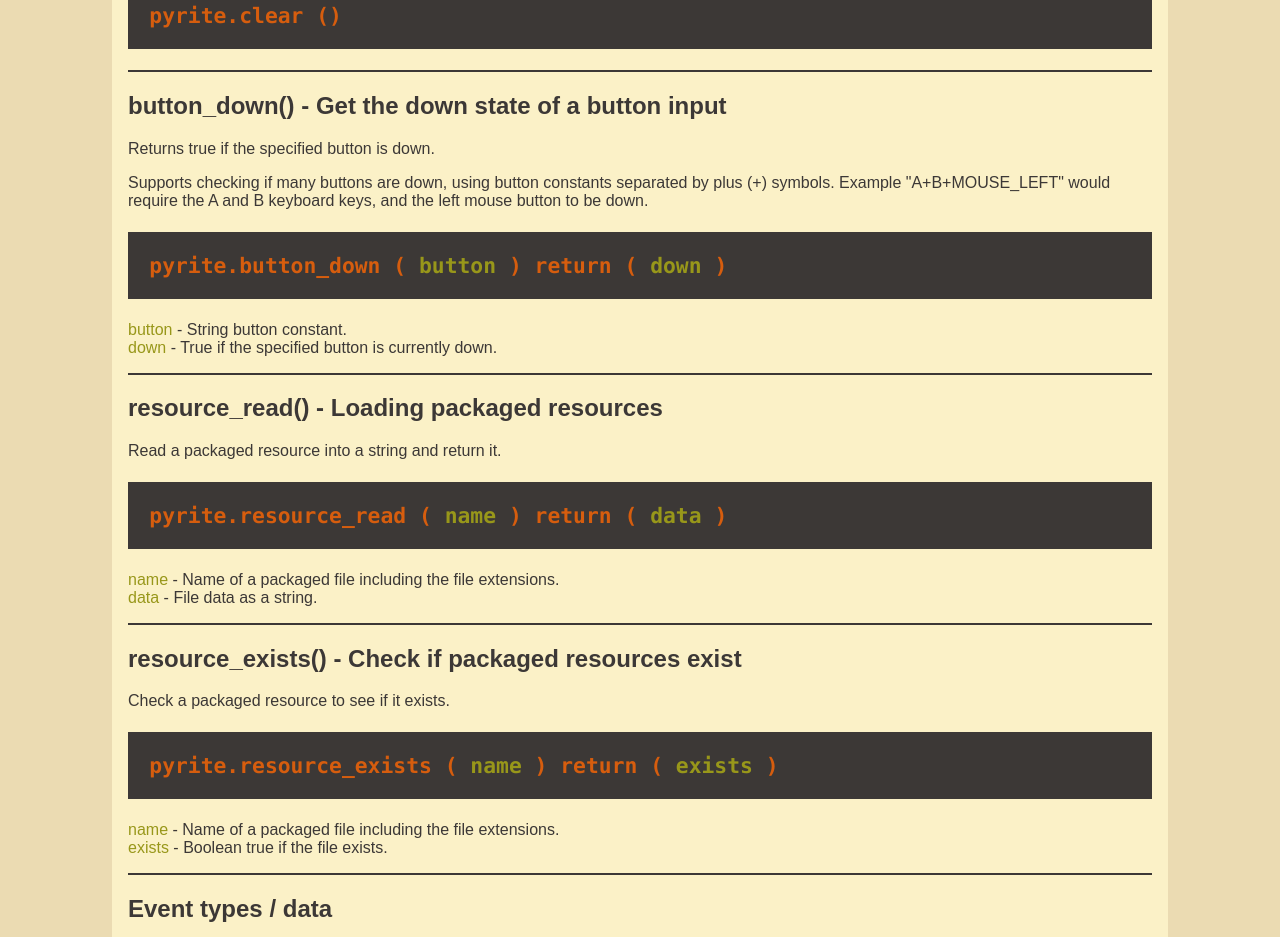
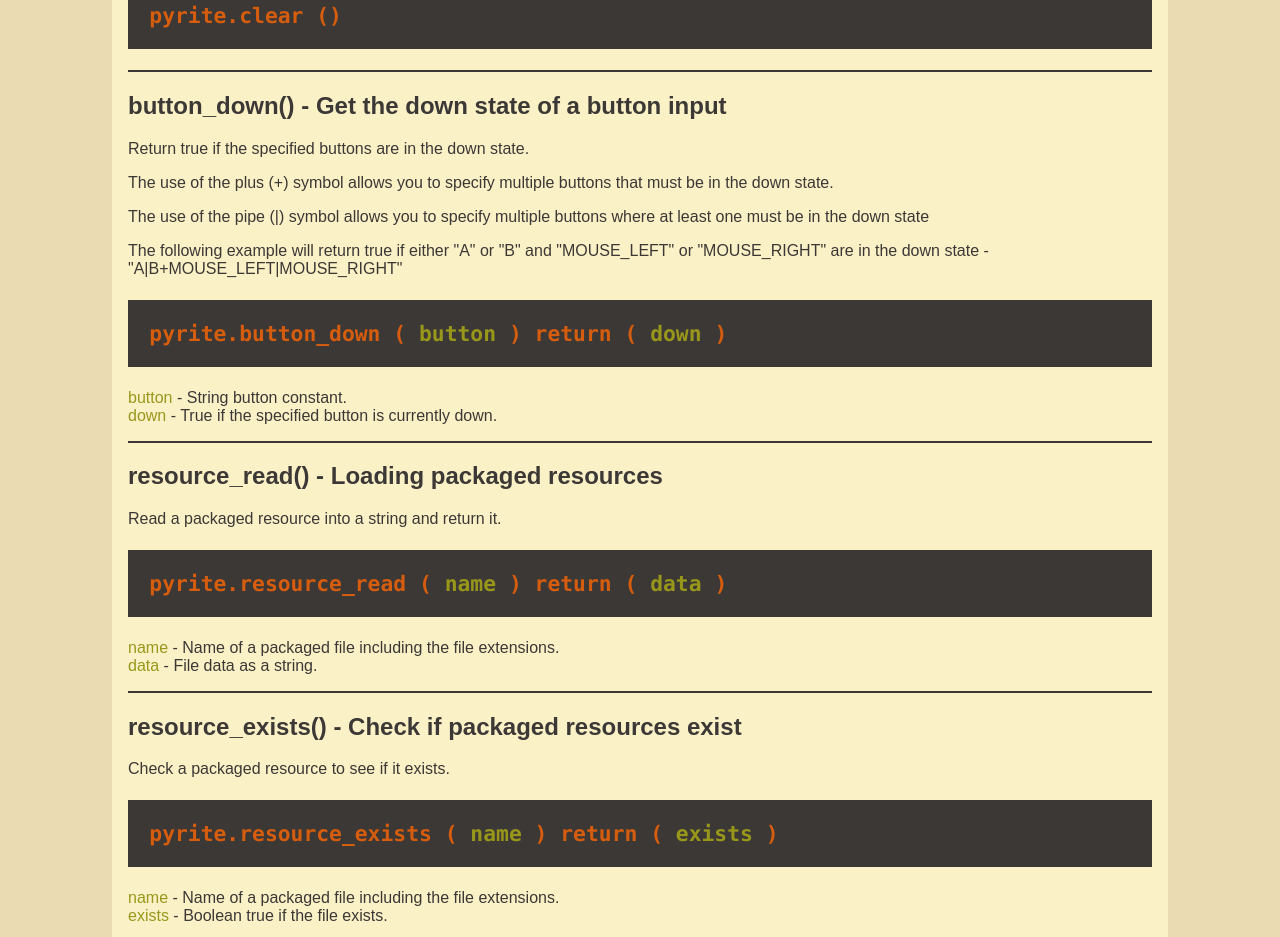
Before and after one commit to JasperBRiedel/pyrite, a plain HTML site: page doc/reference.html in a window 1280 px wide. Shown: the part 4117-5054 px from the top of the page. Drawn offline with Linux system fonts and the light colour scheme.

Commit message:
Added use of OR operator in the button_down input function.

```diff
--- a/doc/reference.html
+++ b/doc/reference.html
@@ -476,10 +476,14 @@
                 <header>
                     <h2>button_down() - Get the down state of a button input</h2>
                     <summary>
-                        <p>Returns true if the specified button is down.</p>
-                        <p>Supports checking if many buttons are down, using button constants
-                            separated by plus (+) symbols. Example "A+B+MOUSE_LEFT" would require
-                            the A and B keyboard keys, and the left mouse button to be down.</p>
+                        <p>Return true if the specified buttons are in the down state.</p>
+                        <p>The use of the plus (+) symbol allows you to specify multiple buttons that
+                            must be in the down state.</p>
+                        <p>The use of the pipe (|) symbol allows you to specify multiple buttons
+                            where at least one must be in the down state</p>
+                        <p>The following example will return true if either "A" or "B" and
+                            "MOUSE_LEFT" or "MOUSE_RIGHT" are in the down state -
+                            "A|B+MOUSE_LEFT|MOUSE_RIGHT"</p>
                     </summary>
                 </header>
                 <article>
```
Also changed, not shown: 1 other file.
